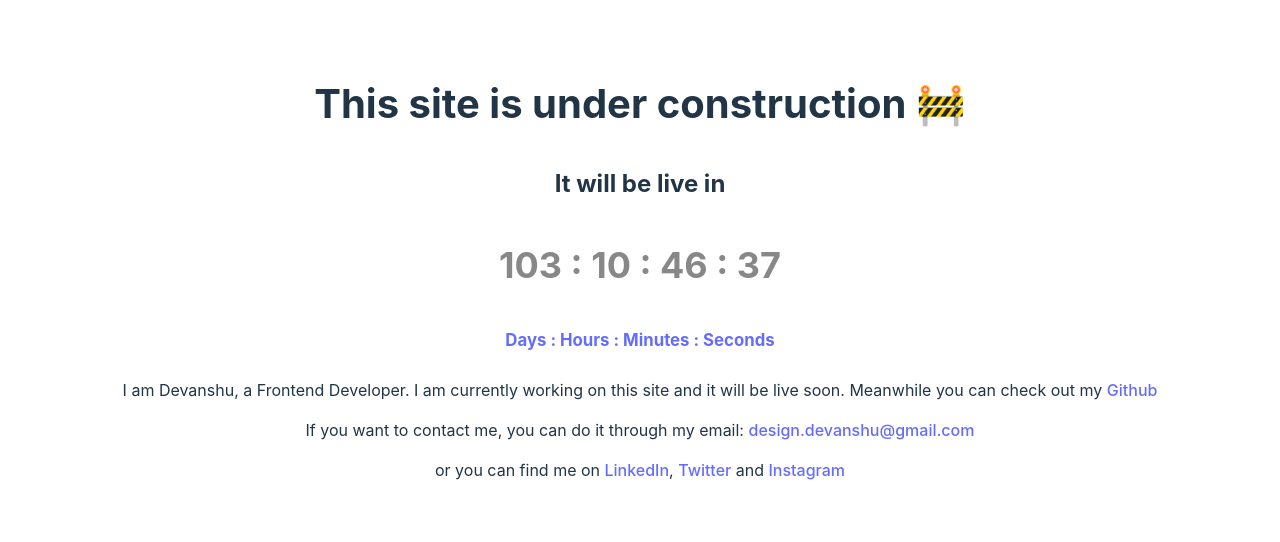
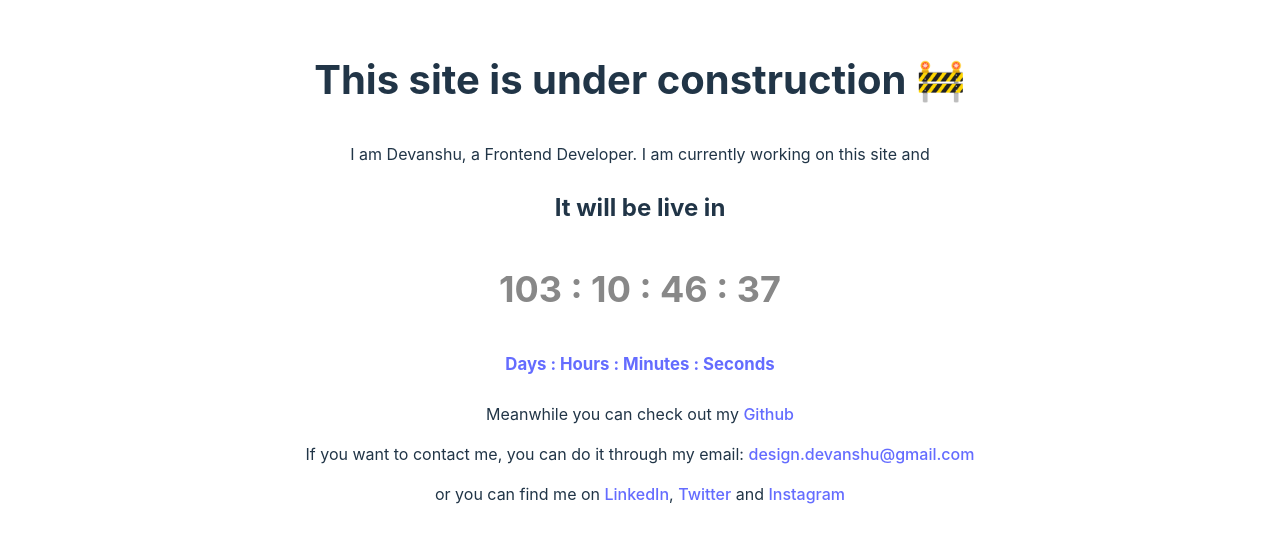
Before and after one commit to designdotdevanshu/Portfolio-Website, a React (Vite) app: page / in a window 1280 px wide. Shown: the part 130-672 px from the top of the page. Built offline with nearby package versions, Linux system fonts and the light colour scheme.

Commit message:
Refactor countdown display in App component

```diff
--- a/src/App.jsx
+++ b/src/App.jsx
@@ -35,6 +35,8 @@ function App() {
             🚧
           </span>
         </h1>
+        <p>
+          I am Devanshu, a Frontend Developer. I am currently working on this site and
           <h2>It will be live in</h2>
           <div className="countdown">
             <h2 className="countdown-time">
@@ -42,8 +44,7 @@ function App() {
             </h2>
             <p className="countdown-label">Days : Hours : Minutes : Seconds</p>
           </div>
-        <p>
-          I am Devanshu, a Frontend Developer. I am currently working on this site and it will be live soon. Meanwhile you can check out my{" "}
+          Meanwhile you can check out my{" "}
           <a href="https://github.com/designdotdevanshu/" target="_blank" rel="noreferrer">
             Github
           </a>
```
Lines whose indentation alone changed are shown as unchanged.
